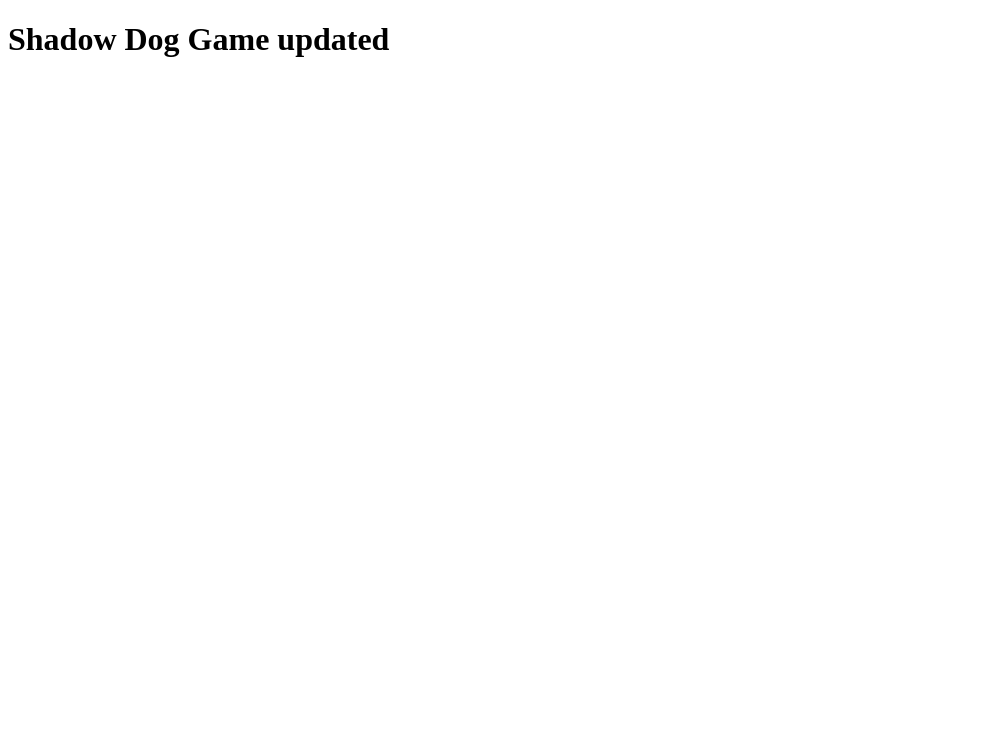
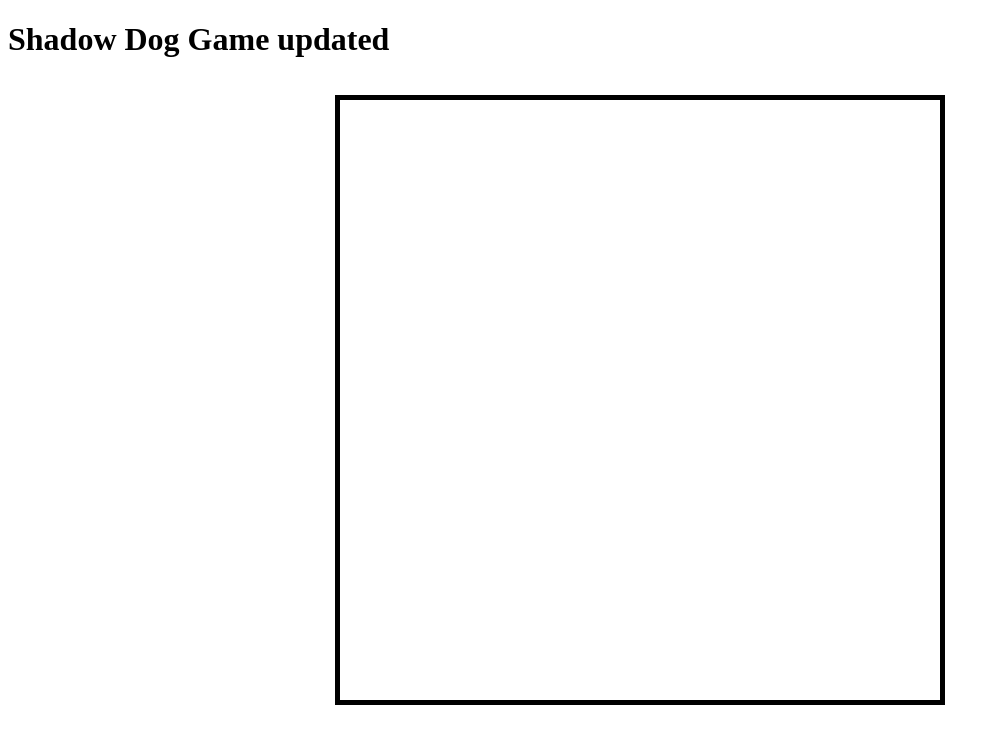
Before and after one commit to tjlearnscode/shadowdog, a plain HTML site: page index.html in a window 1280 px wide. Shown: the whole page, without its empty margins (0-999 px from the left). Drawn offline with Linux system fonts and the light colour scheme.

Commit message:
change link type to rel

```diff
--- a/index.html
+++ b/index.html
@@ -4,7 +4,7 @@
     <meta charset="UTF-8">
     <meta name="viewport" content="width=device-width, initial-scale=1.0">
     <title>Shadow Dog</title>
-    <link type="stylesheet" href="styles.css">
+    <link rel="stylesheet" href="styles.css">
   </head>
   <body>
     <h1>Shadow Dog Game updated</h1>
```
